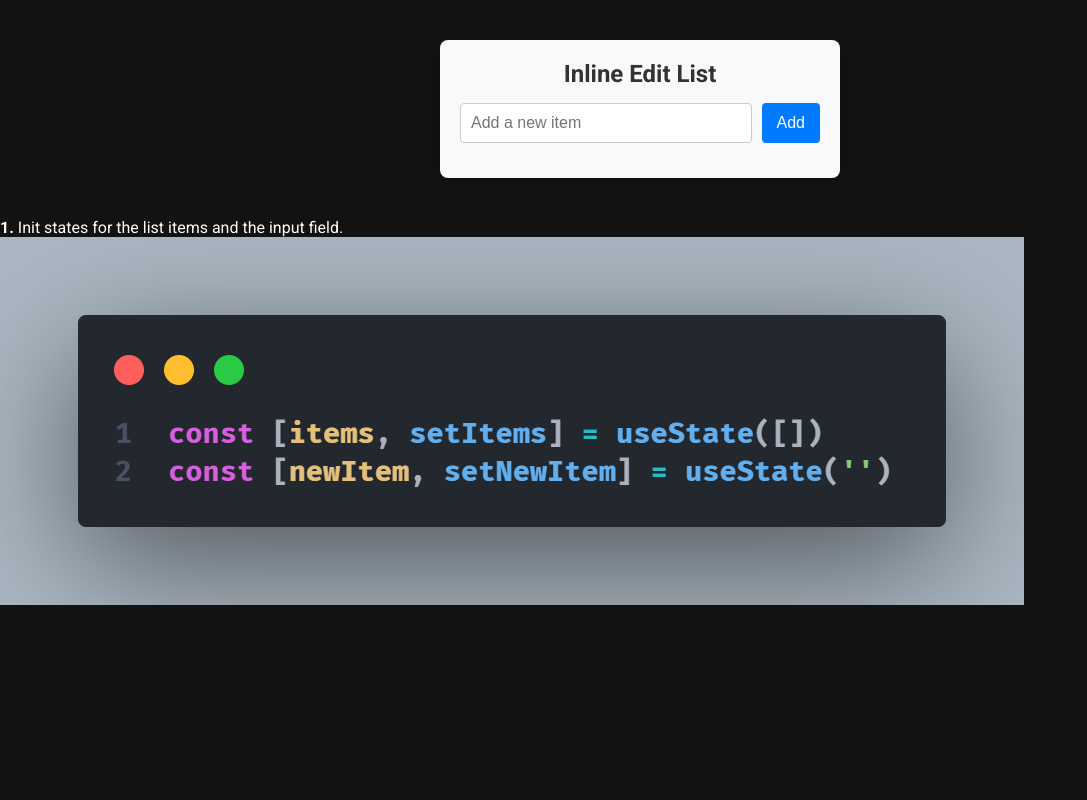
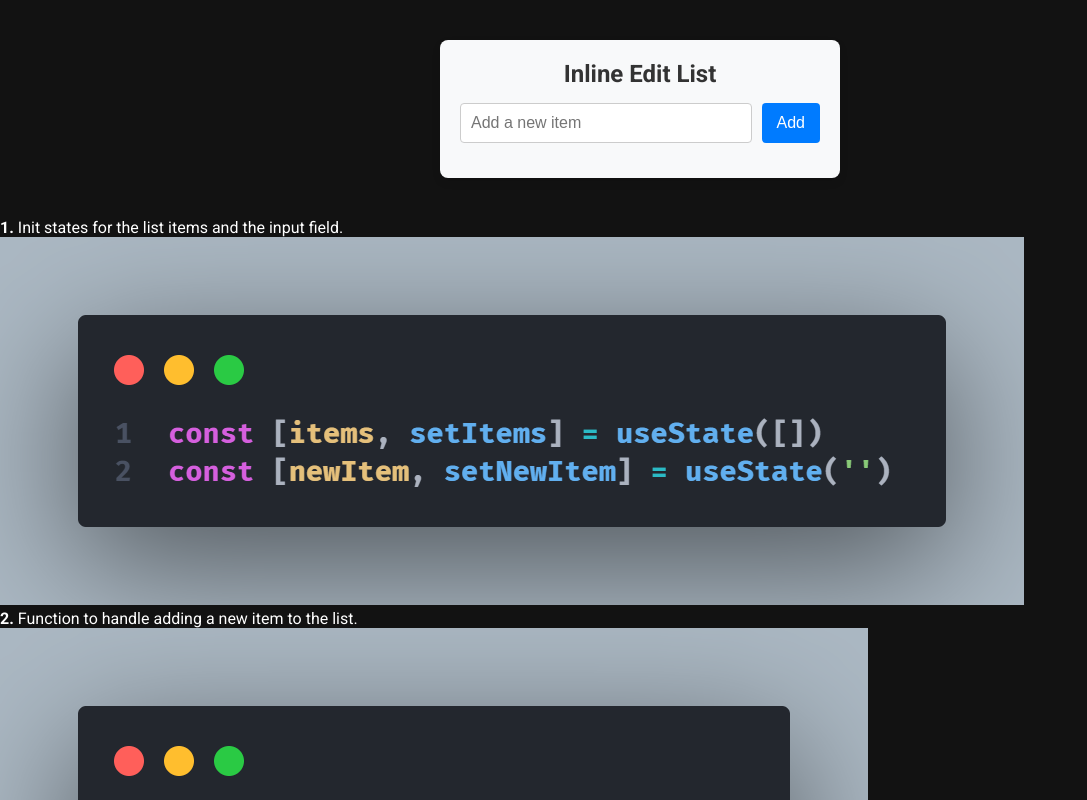
Before and after one commit to Espadv69/useState-Advanced, a React (Vite) app in the folder InlineEditList/: page / in a window 1280 px wide. Shown: the top 800 px of the page, without its empty margins (0-1087 px from the left). Built offline with nearby package versions, Linux system fonts and the light colour scheme; the HTML template or start-up script is replaced by a standard one.

Commit message:
Add second LiExplanation component for handling item addition

```diff
--- a/InlineEditList/src/components/Explanation/Explanation.jsx
+++ b/InlineEditList/src/components/Explanation/Explanation.jsx
@@ -11,6 +11,13 @@ const Explanation = () => {
           imgUrl="/images/initHooks.png"
           imgAlt="Code snippet for initializing states for the list items and the input field."
         />
+
+        <LiExplanation
+          step={2}
+          desc="Function to handle adding a new item to the list."
+          imgUrl="/images/handleAddItem.png"
+          imgAlt="Code snippet for the function to handle adding a new item to the list."
+        />
       </ul>
     </section>
   )
```
